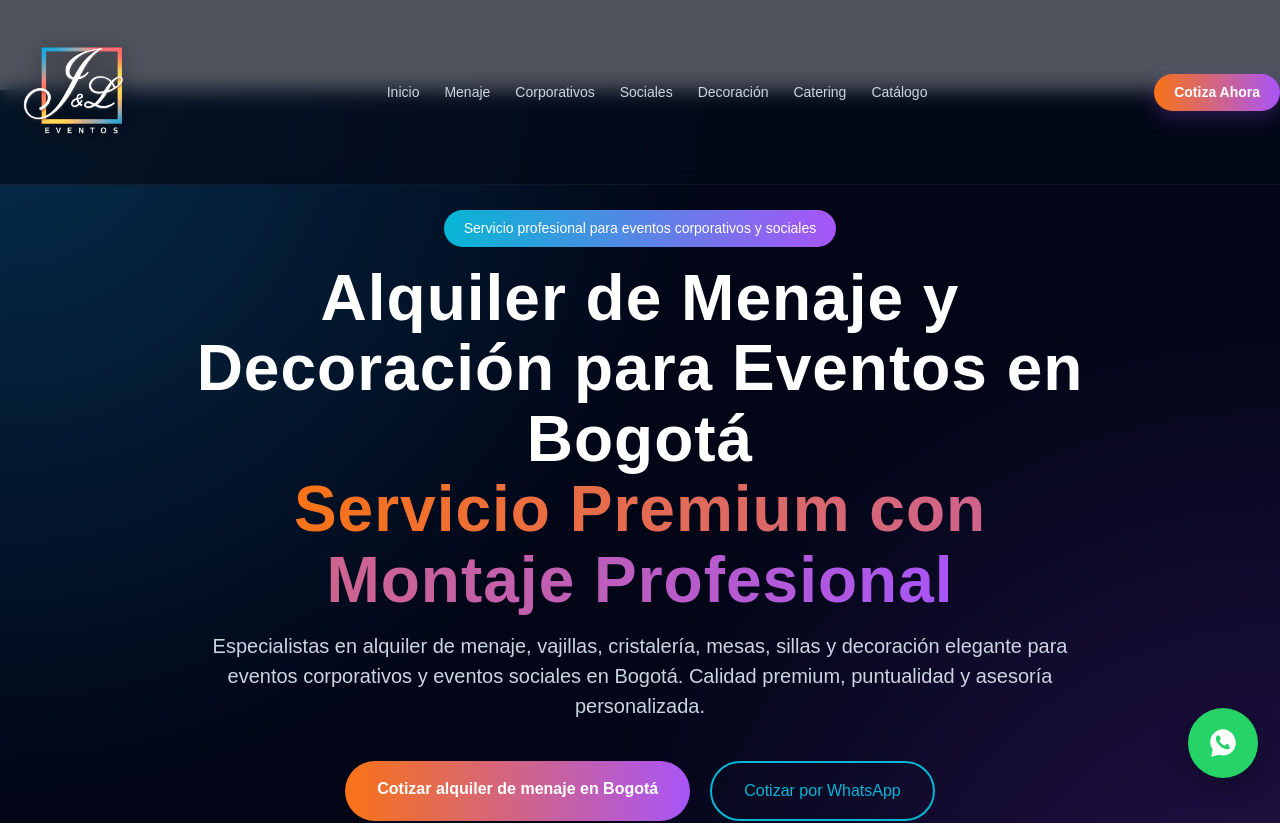
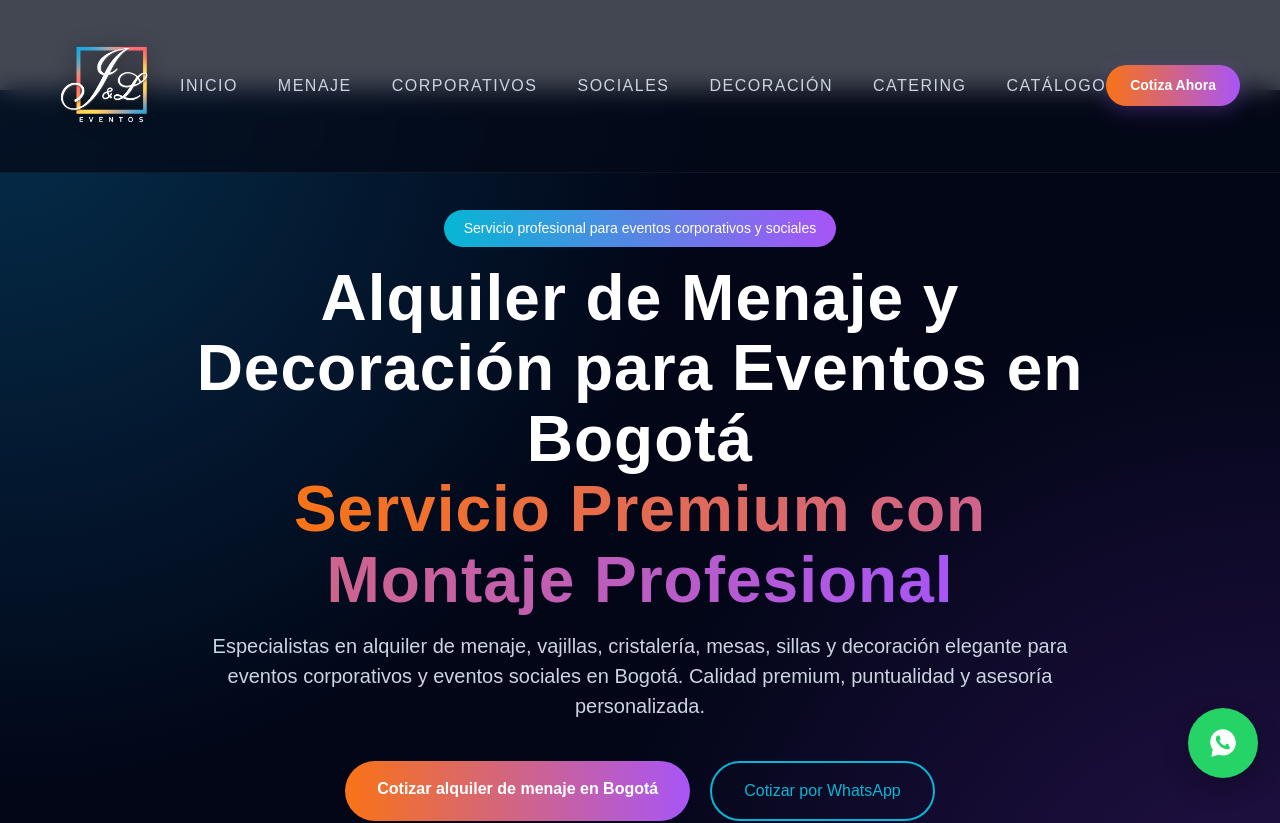
Before and after one commit to Kamilo1986/jyl-eventos-web, a Next.js app: page / in a window 1280 px wide. Shown: the top 823 px of the page. Built offline with nearby package versions, Linux system fonts and the light colour scheme.

Commit message:
optimización performance

```diff
--- a/app/alquiler-menaje-bogota/page.module.css
+++ b/app/alquiler-menaje-bogota/page.module.css
@@ -1,5 +1,5 @@
 /* =========================
-   HERO
+  HERO
 ========================= */
 
 .hero {
--- a/app/globals.css
+++ b/app/globals.css
@@ -1,22 +1,14 @@
 @import "tailwindcss";
 
+/* =========================
+   VARIABLES BASE
+========================= */
 :root {
   --background: #ffffff;
   --foreground: #171717;
 }
-html,
-body {
-  overflow-x: hidden;
-}
 
-
-@theme inline {
-  --color-background: var(--background);
-  --color-foreground: var(--foreground);
-  --font-sans: var(--font-geist-sans);
-  --font-mono: var(--font-geist-mono);
-}
-
+/* DARK MODE */
 @media (prefers-color-scheme: dark) {
   :root {
     --background: #0a0a0a;
@@ -24,11 +16,34 @@ body {
   }
 }
 
+/* =========================
+   RESET GLOBAL (IMPORTANTE)
+========================= */
+* {
+  margin: 0;
+  padding: 0;
+  box-sizing: border-box;
+}
+
+/* EVITA SCROLL HORIZONTAL */
+html, body {
+  overflow-x: hidden;
+}
+
+/* SMOOTH SCROLL */
+html {
+  scroll-behavior: smooth;
+}
+
+/* =========================
+   BODY BASE
+========================= */
 body {
   background: var(--background);
   color: var(--foreground);
   font-family: Arial, Helvetica, sans-serif;
+
+  /* 🔥 mejora renderizado */
+  -webkit-font-smoothing: antialiased;
+  -moz-osx-font-smoothing: grayscale;
 }
-html {
-  scroll-behavior: smooth;
-}
--- a/app/layout.tsx
+++ b/app/layout.tsx
@@ -1,9 +1,8 @@
-import "./globals.css";
 import Navbar from "../components/Navbar/Navbar";
 import Footer from "../components/Footer/Footer";
 import WhatsAppButton from "../components/WhatsAppButton/WhatsAppButton";
 import type { Metadata } from "next";
-
+import "./globals.css";
 export const metadata: Metadata = {
   title: {
     default: "J&L Eventos Premium | Alquiler de Menaje en Bogotá",
--- a/components/Navbar/Navbar.module.css
+++ b/components/Navbar/Navbar.module.css
@@ -6,10 +6,10 @@
   top: 0;
   width: 100%;
   z-index: 1000;
-  padding: 12px 0;
+  padding: 16px 0; /* 🔥 más aire */
   transition: all 0.3s ease;
-  background: rgba(5, 10, 25, 0.7);
-  backdrop-filter: blur(10px);
+  background: rgba(5, 10, 25, 0.75);
+  backdrop-filter: blur(12px);
   border-bottom: 1px solid rgba(255,255,255,0.05);
 }
 
@@ -18,7 +18,7 @@
 }
 
 .scrolled .logo img {
-  width: 100px;
+  width: 110px;
 }
 
 /* ================================
@@ -28,6 +28,9 @@
   display: grid;
   grid-template-columns: auto 1fr auto;
   align-items: center;
+  max-width: 1400px;       /* 🔥 clave */
+  margin: 0 auto;          /* 🔥 centra todo */
+  padding: 0 40px;         /* 🔥 aire lateral */
 }
 
 /* ================================
@@ -37,56 +40,53 @@
   display: flex;
   align-items: center;
   justify-self: start;
-  text-decoration: none;
-  padding: 0;
-  overflow: hidden;
 }
 
 .logo img {
-  width: 160px;
+  width: 150px;
   height: auto;
-  object-fit: contain;
 
   filter: drop-shadow(0 4px 12px rgba(0, 0, 0, 0.6))
           contrast(1.1)
           brightness(1.05);
 
-  transition: transform 0.4s cubic-bezier(0.22, 1, 0.36, 1),
-              filter 0.4s ease,
-              width 0.3s ease;
+  transition: all 0.3s ease;
 }
 
 .logo:hover img {
-  transform: scale(1.18);
-  filter: drop-shadow(0 10px 28px rgba(19, 2, 147, 0.45))
-          contrast(1.2)
-          brightness(1.15);
+  transform: scale(1.1); /* 🔥 más elegante */
 }
 
 /* ================================
-   MENU DESKTOP (🔥 CENTRADO REAL)
+   MENU DESKTOP (🔥 PRO REAL)
 ================================ */
 .menu {
   display: flex;
   justify-content: center;
   align-items: center;
-  gap: 25px;
+  gap: 40px; /* 🔥 MÁS ESPACIO */
 }
 
+/* LINKS */
 .menu a {
   text-decoration: none;
-  font-size: 14px;
+  font-size: 16px;        /* 🔥 MÁS GRANDE */
+  font-weight: 500;
+  letter-spacing: 1.5px;  /* 🔥 estilo premium */
+  text-transform: uppercase;
+
   color: #cbd5e1;
+  position: relative;
   transition: 0.3s ease;
-  position: relative;
 }
 
+/* LINEA */
 .menu a::after {
   content: "";
   position: absolute;
   width: 0%;
   height: 2px;
-  bottom: -5px;
+  bottom: -6px;
   left: 0;
   background: linear-gradient(90deg, #06b6d4, #a855f7);
   transition: 0.3s ease;
@@ -94,6 +94,7 @@
 
 .menu a:hover {
   color: white;
+  transform: translateY(-2px); /* 🔥 micro efecto */
 }
 
 .menu a:hover::after {
@@ -104,8 +105,8 @@
    CTA
 ================================ */
 .btnCotizar {
-  padding: 8px 20px;
-  border-radius: 30px;
+  padding: 10px 24px;
+  border-radius: 40px;
   background: linear-gradient(90deg, #f97316, #a855f7);
   color: white;
   font-weight: 600;
@@ -117,8 +118,8 @@
 }
 
 .btnCotizar:hover {
-  transform: translateY(-2px);
-  box-shadow: 0 10px 25px rgba(168,85,247,0.4);
+  transform: translateY(-2px) scale(1.03);
+  box-shadow: 0 12px 30px rgba(168,85,247,0.4);
 }
 
 .desktopBtn {
@@ -144,7 +145,7 @@
 }
 
 .hamburger span {
-  width: 24px;
+  width: 26px;
   height: 3px;
   background: white;
   transition: 0.3s;
@@ -170,6 +171,7 @@
   .navbarContainer {
     display: flex;
     justify-content: space-between;
+    padding: 0 20px;
   }
 
   .menu {
@@ -177,7 +179,7 @@
     top: 0;
     right: -100%;
     height: 100vh;
-    width: 250px;
+    width: 260px;
     max-width: 80%;
     background: #020617;
     flex-direction: column;
@@ -205,10 +207,8 @@
   }
 }
 
-/* ================================
-   MOBILE EXTRA
-================================ */
-@media (max-width: 768px){
+/* MOBILE EXTRA */
+@media (max-width:768px){
   .logo img {
     width: 110px;
   }
--- a/components/Navbar/Navbar.tsx
+++ b/components/Navbar/Navbar.tsx
@@ -10,56 +10,39 @@ export default function Navbar() {
   const [scrolled, setScrolled] = useState(false);
   const [menuOpen, setMenuOpen] = useState(false);
 
-  /* OPTIMIZACIÓN SCROLL */
+  /* SCROLL */
   useEffect(() => {
-
     let ticking = false;
 
     const handleScroll = () => {
-
       if (!ticking) {
-
         window.requestAnimationFrame(() => {
-
           setScrolled(window.scrollY > 50);
           ticking = false;
-
         });
-
         ticking = true;
-
       }
-
     };
 
     window.addEventListener("scroll", handleScroll);
-
     return () => window.removeEventListener("scroll", handleScroll);
 
   }, []);
 
   /* BLOQUEAR SCROLL */
   useEffect(() => {
-
     document.body.style.overflow = menuOpen ? "hidden" : "auto";
-
   }, [menuOpen]);
 
   return (
-
     <header
       className={`${styles.navbar} ${scrolled ? styles.scrolled : ""}`}
       role="banner"
     >
-
-      <div className={`container ${styles.navbarContainer}`}>
+      <div className={styles.navbarContainer}>
 
         {/* LOGO */}
-        <Link
-          href="/"
-          className={styles.logo}
-          aria-label="Inicio - J&L Eventos Premium"
-        >
+        <Link href="/" className={styles.logo}>
           <Image
             src="/logojyl29.png"
             alt="J&L Eventos Premium"
@@ -72,7 +55,6 @@ export default function Navbar() {
         {/* MENU */}
         <nav
           className={`${styles.menu} ${menuOpen ? styles.active : ""}`}
-          aria-label="Menú principal"
         >
 
           <Link href="/" onClick={() => setMenuOpen(false)}>Inicio</Link>
@@ -93,7 +75,6 @@ export default function Navbar() {
             Decoración
           </Link>
 
-          {/* 🔥 NUEVO */}
           <Link href="/catering" onClick={() => setMenuOpen(false)}>
             Catering
           </Link>
@@ -102,7 +83,7 @@ export default function Navbar() {
             Catálogo
           </Link>
 
-          {/* CTA MOVIL */}
+          {/* CTA MOBILE */}
           <a
             href="/alquiler-menaje-bogota#formulario-general"
             className={`${styles.btnCotizar} ${styles.mobileBtn}`}
@@ -125,7 +106,6 @@ export default function Navbar() {
         <button
           className={`${styles.hamburger} ${menuOpen ? styles.open : ""}`}
           onClick={() => setMenuOpen(!menuOpen)}
-          aria-label="Abrir menú"
         >
           <span></span>
           <span></span>
@@ -133,7 +113,6 @@ export default function Navbar() {
         </button>
 
       </div>
-
     </header>
   );
 }
--- a/next.config.ts
+++ b/next.config.ts
@@ -2,19 +2,21 @@ import type { NextConfig } from "next";
 
 const nextConfig: NextConfig = {
 
+  /* 🔥 OPTIMIZACIÓN DE IMÁGENES */
   images: {
     formats: ["image/avif", "image/webp"],
-    qualities: [60, 75], // 🔥 AQUÍ ESTÁ EL FIX
+    qualities: [60, 75],
   },
 
+  /* 🚀 CACHE CORRECTO (ESTO ES CLAVE) */
   async headers() {
     return [
       {
-        source: "/:all*(js|css)",
+        source: "/_next/static/:path*",
         headers: [
           {
             key: "Cache-Control",
-            value: "no-cache",
+            value: "public, max-age=31536000, immutable",
           },
         ],
       },
```
Lines whose indentation alone changed are shown as unchanged.
